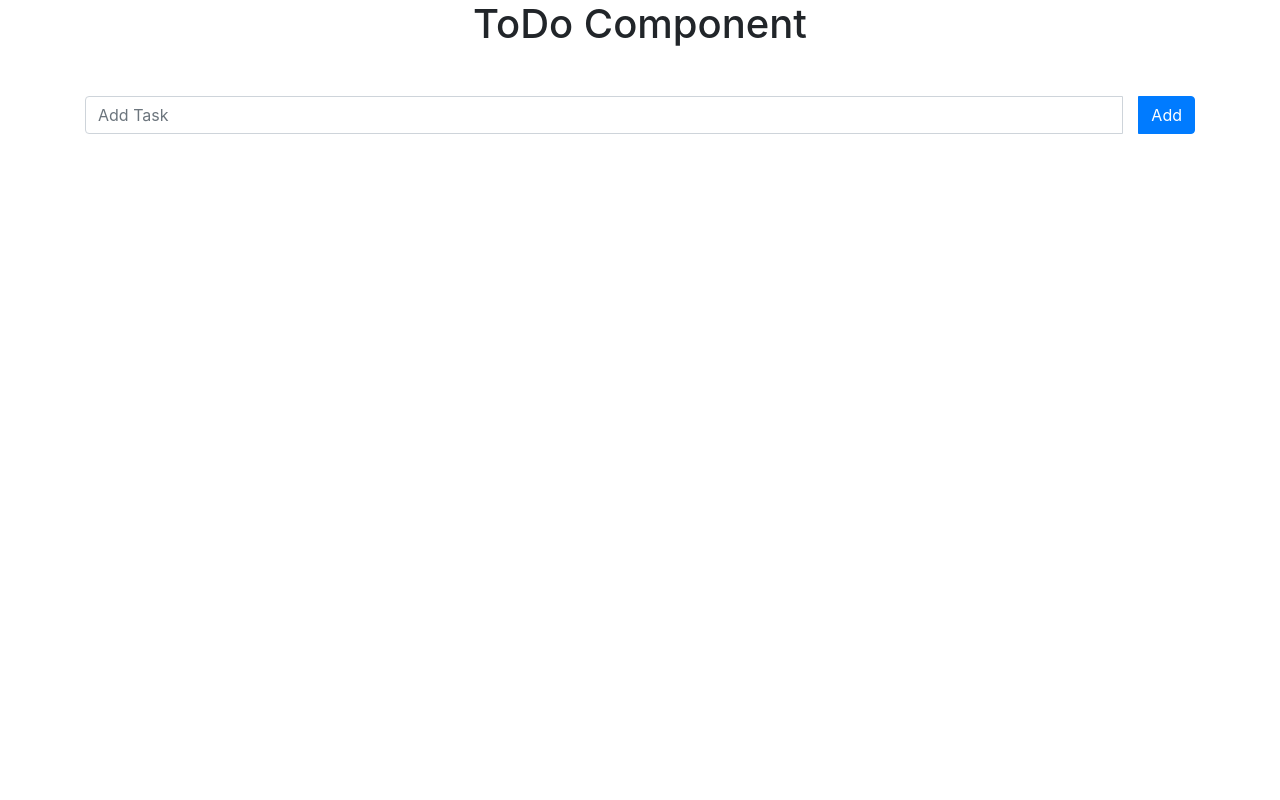
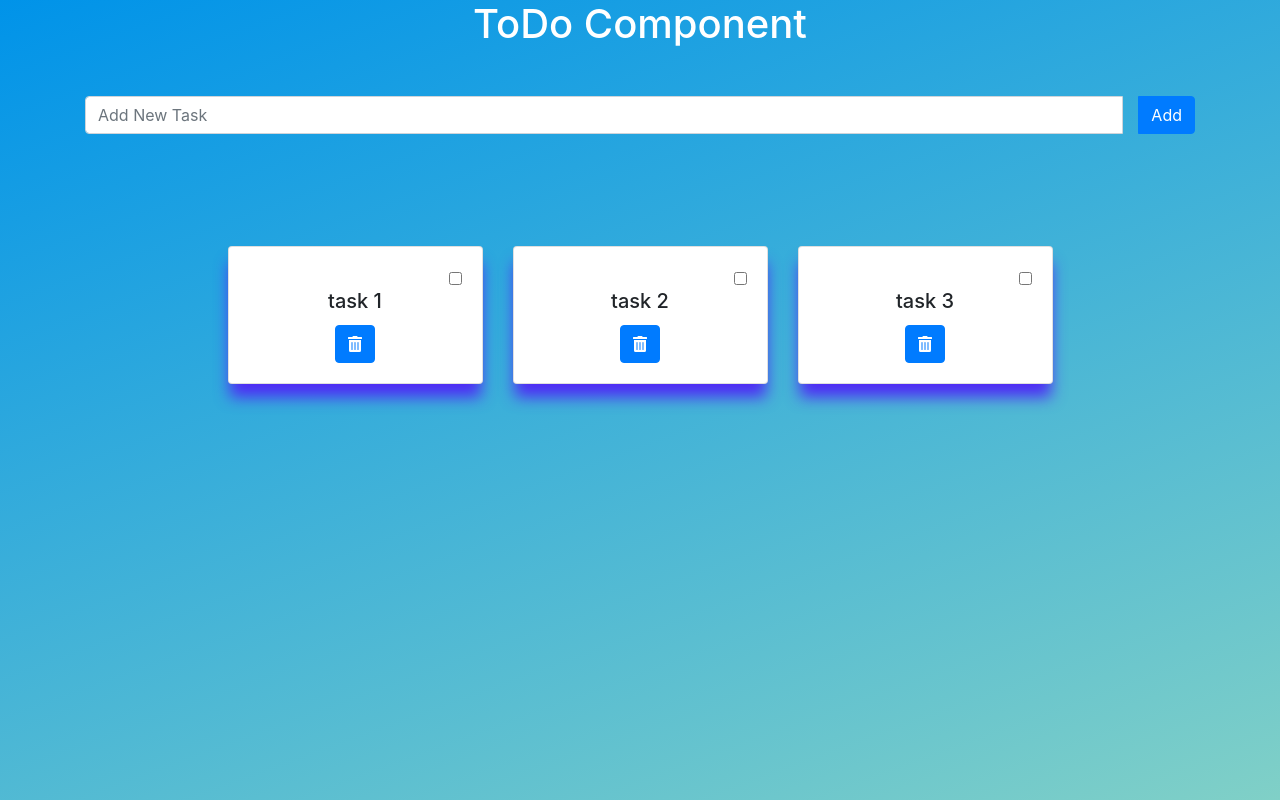
Before and after one commit to RafoSimonyan7/react-beg-06, a React (Create React App) app: page / in a window 1280 px wide. Built offline with nearby package versions, Linux system fonts and the light colour scheme.

Commit message:
lesson-9

```diff
--- a/package.json
+++ b/package.json
@@ -3,6 +3,9 @@
   "version": "0.1.0",
   "private": true,
   "dependencies": {
+    "@fortawesome/fontawesome-svg-core": "^1.2.34",
+    "@fortawesome/free-solid-svg-icons": "^5.15.2",
+    "@fortawesome/react-fontawesome": "^0.1.14",
     "@testing-library/jest-dom": "^5.11.8",
     "@testing-library/react": "^11.2.2",
     "@testing-library/user-event": "^12.6.0",
--- a/src/App.css
+++ b/src/App.css
@@ -1,3 +1,4 @@
 .main_wrapper {
     text-align: center;
+    height: 100vh;
 }
--- a/src/components/AddNewTask/AddNewTask.jsx
+++ b/src/components/AddNewTask/AddNewTask.jsx
@@ -2,36 +2,67 @@ import React, { Component } from "react";
 import ToDo from "../ToDo/ToDo";
 import NewTask from "../NewTask/NewTask";
 import { Container, Row, Col } from "react-bootstrap";
+import idGenerator from "../../utils/idGenerator"
+import s from "./AddNewTask.module.css"
 
 class AddNewTask extends Component {
   state = {
-    inputValue: "",
-    tasks: [],
+    tasks: [
+      {
+        _id: idGenerator(),
+        title: "task 1",
+      },
+      {
+        _id: idGenerator(),
+        title: "task 2",
+      },
+      {
+        _id: idGenerator(),
+        title: "task 3",
+      },
+    ],
   };
 
-  handleSubmit = (task) => {
-    const tasks = [...this.state.tasks, task];
-    if (!task) {
-      console.log("empty value");
-    } else {
-      this.state.tasks.push({ task });
-      this.setState({
-        tasks,
-      });
-    }
-  };
+  handleSubmit = (value) => {
+    const tasks = [...this.state.tasks];
+    tasks.push({
+        _id: idGenerator(),
+        title: value
+    });
+    this.setState({
+        tasks
+    });
+  }
+
+  handleDelete = (_id) => {
+    let tasks = [...this.state.tasks]
+    tasks = tasks.filter(task => task._id !== _id)
+    this.setState({
+      tasks
+    })
+  }
 
   render() {
+    const tasks = this.state.tasks.map(task => {
+      return (
+          <Col key={task._id} className="mt-3" xs={12} sm={6} md={4} lg={3}>
+              <NewTask
+                  task={task}
+                  handleDelete={this.handleDelete}
+              />
+          </Col>
+      );
+  });
     return (
       <Container>
         <Row>
           <Col>
-            <h1>ToDo Component</h1>
+            <h1 style={{color: "white"}}>ToDo Component</h1>
             <ToDo handleSubmit={this.handleSubmit} />
           </Col>
         </Row>
         <Row className="mt-5 d-flex justify-content-center">
-          <NewTask tasks={this.state.tasks} />
+          {tasks.length? tasks : <p className={s.emptyText}>Tasks is empty</p>}
         </Row>
       </Container>
     );
--- a/src/components/AddNewTask/AddNewTask.module.css
+++ b/src/components/AddNewTask/AddNewTask.module.css
@@ -0,0 +1,4 @@
+.emptyText {
+    color: white;
+    font-size: 28px;
+}
--- a/src/components/NewTask/NewTask.jsx
+++ b/src/components/NewTask/NewTask.jsx
@@ -1,13 +1,24 @@
 import React from "react";
-import s from "./NewTask.module.css"
+import s from "./NewTask.module.css";
+import { Card, Button, Form } from "react-bootstrap";
+import { FontAwesomeIcon } from "@fortawesome/react-fontawesome";
+import { faTrashAlt } from "@fortawesome/free-solid-svg-icons";
 
-
-const NewTask = ({ tasks }) => {
+const NewTask = ({ task, handleDelete }) => {
+  const deleteTask = (e) => {
+    handleDelete(task._id);
+  };
   return (
     <div className={s.main_tasks}>
-      {tasks.map((task) => (
-            <p className={s.tasks}>{task}</p>
-      ))}
+      <Card className={s.cardBody}>
+        <Card.Body>
+            <Form.Check type="checkbox" className={s.checkbox} />
+          <Card.Title>{task.title}</Card.Title>
+          <Button onClick={deleteTask}>
+            <FontAwesomeIcon icon={faTrashAlt} />
+          </Button>
+        </Card.Body>
+      </Card>
     </div>
   );
 };
--- a/src/components/NewTask/NewTask.module.css
+++ b/src/components/NewTask/NewTask.module.css
@@ -1,11 +1,8 @@
-.main_tasks {
-    display: flex;
-    flex-wrap: wrap;
-    width: 100%;
+.cardBody {
+    box-shadow: 0 15px 15px -2px rgb(79, 42, 245);
 }
 
-.tasks {
-    padding: 15px 30px;
-    background-color: rgba(94, 15, 184, .5);
-    border: 1px solid black;
+.checkbox {
+    text-align: end;
+    font-size: 10px;
 }
--- a/src/components/ToDo/ToDo.jsx
+++ b/src/components/ToDo/ToDo.jsx
@@ -5,17 +5,16 @@ import { InputGroup, Form, Button } from "react-bootstrap";
 class ToDo extends Component {
   state = {
     inputValue: "",
-    tasks: [],
   };
   handleChange = (event) => {
+    const { value } = event.target;
     this.setState({
-      inputValue: event.target.value,
+      inputValue: value,
     });
   };
 
-  handleSub = (e) => {
-    const { handleSubmit } = this.props;
-    handleSubmit(this.state.inputValue);
+  handleSub = () => {
+    this.props.handleSubmit(this.state.inputValue);
     this.setState({
       inputValue: "",
     });
@@ -36,7 +35,7 @@ class ToDo extends Component {
         <InputGroup className="mb-5 mt-5">
           <Form.Control
             type="text"
-            placeholder="Add Task"
+            placeholder="Add New Task"
             onChange={this.handleChange}
             onKeyPress={this.handleEnter}
             value={this.state.inputValue}
--- a/src/index.css
+++ b/src/index.css
@@ -1,14 +1,16 @@
 body {
   margin: 0;
-  font-family: -apple-system, BlinkMacSystemFont, 'Segoe UI', 'Roboto', 'Oxygen',
-    'Ubuntu', 'Cantarell', 'Fira Sans', 'Droid Sans', 'Helvetica Neue',
+  font-family: -apple-system, BlinkMacSystemFont, "Segoe UI", "Roboto", "Oxygen",
+    "Ubuntu", "Cantarell", "Fira Sans", "Droid Sans", "Helvetica Neue",
     sans-serif;
   -webkit-font-smoothing: antialiased;
   -moz-osx-font-smoothing: grayscale;
+  background-color: #0093e9;
+  background: linear-gradient(160deg, #0093e9 0%, #80d0c7 100%);
 }
 
 code {
-  font-family: source-code-pro, Menlo, Monaco, Consolas, 'Courier New',
+  font-family: source-code-pro, Menlo, Monaco, Consolas, "Courier New",
     monospace;
 }
 * {
@@ -17,19 +19,87 @@ code {
   box-sizing: border-box;
 }
 
-html, body, div, span, applet, object, iframe,
-h1, h2, h3, h4, h5, h6, p, blockquote, pre,
-a, abbr, acronym, address, big, cite, code,
-del, dfn, em, img, ins, kbd, q, s, samp,
-small, strike, strong, sub, sup, tt, var,
-b, u, i, center,
-dl, dt, dd, ol, ul, li,
-fieldset, form, label, legend,
-table, caption, tbody, tfoot, thead, tr, th, td,
-article, aside, canvas, details, embed,
-figure, figcaption, footer, header, hgroup,
-menu, nav, output, ruby, section, summary,
-time, mark, audio, video {
+html,
+body,
+div,
+span,
+applet,
+object,
+iframe,
+h1,
+h2,
+h3,
+h4,
+h5,
+h6,
+p,
+blockquote,
+pre,
+a,
+abbr,
+acronym,
+address,
+big,
+cite,
+code,
+del,
+dfn,
+em,
+img,
+ins,
+kbd,
+q,
+s,
+samp,
+small,
+strike,
+strong,
+sub,
+sup,
+tt,
+var,
+b,
+u,
+i,
+center,
+dl,
+dt,
+dd,
+ol,
+ul,
+li,
+fieldset,
+form,
+label,
+legend,
+table,
+caption,
+tbody,
+tfoot,
+thead,
+tr,
+th,
+td,
+article,
+aside,
+canvas,
+details,
+embed,
+figure,
+figcaption,
+footer,
+header,
+hgroup,
+menu,
+nav,
+output,
+ruby,
+section,
+summary,
+time,
+mark,
+audio,
+video {
   margin: 0;
   padding: 0;
   border: 0;
@@ -44,8 +114,17 @@ time, mark, audio, video {
 }
 
 /* HTML5 display-role reset for older browsers */
-article, aside, details, figcaption, figure,
-footer, header, hgroup, menu, nav, section {
+article,
+aside,
+details,
+figcaption,
+figure,
+footer,
+header,
+hgroup,
+menu,
+nav,
+section {
   display: block;
 }
 
@@ -53,17 +132,21 @@ body {
   line-height: 1;
 }
 
-ol, ul {
+ol,
+ul {
   list-style: none;
 }
 
-blockquote, q {
+blockquote,
+q {
   quotes: none;
 }
 
-blockquote:before, blockquote:after,
-q:before, q:after {
-	content: '';
+blockquote:before,
+blockquote:after,
+q:before,
+q:after {
+  content: "";
   content: none;
 }
 
@@ -72,15 +155,15 @@ table {
   border-spacing: 0;
 }
 
-input[type=search]::-webkit-search-cancel-button,
-input[type=search]::-webkit-search-decoration,
-input[type=search]::-webkit-search-results-button,
-input[type=search]::-webkit-search-results-decoration {
+input[type="search"]::-webkit-search-cancel-button,
+input[type="search"]::-webkit-search-decoration,
+input[type="search"]::-webkit-search-results-button,
+input[type="search"]::-webkit-search-results-decoration {
   -webkit-appearance: none;
   -moz-appearance: none;
 }
 
-input[type=search] {
+input[type="search"] {
   -webkit-appearance: none;
   -moz-appearance: none;
   -webkit-box-sizing: content-box;
@@ -260,7 +343,7 @@ input[type="reset"],
 input[type="submit"] {
   -webkit-appearance: button; /* 2 */
   cursor: pointer; /* 3 */
-    *overflow: visible;  /* 4 */
+  *overflow: visible; /* 4 */
 }
 
 /**
@@ -347,7 +430,6 @@ textarea {
   color: #222;
 }
 
-
 ::-moz-selection {
   background: #b3d4fc;
   text-shadow: none;
--- /dev/null
+++ b/src/utils/idGenerator.js
@@ -0,0 +1,5 @@
+const idGenerator = () => {
+    return Math.random().toString(32).slice(2) + '-' + Math.random().toString(32).slice(2);
+}
+
+export default idGenerator;
```
Also changed, not shown: 1 other file (tests, documents, lock files or other folders). Lines whose indentation alone changed are shown as unchanged.
